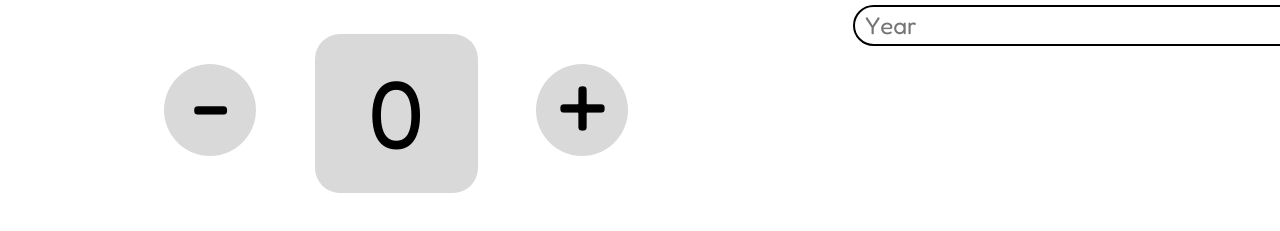
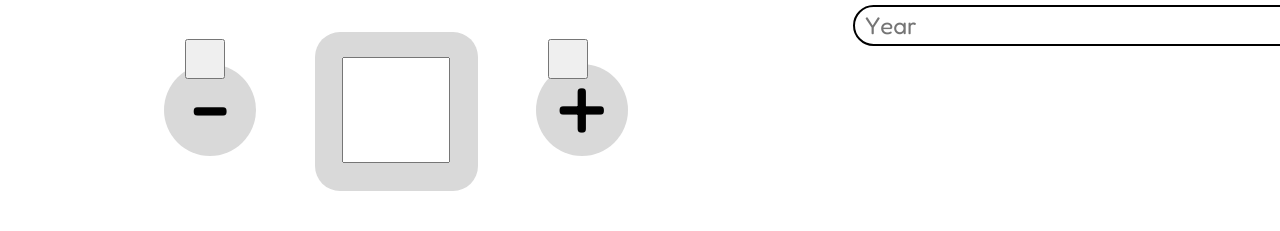
Before and after one commit to vishwamraval/TAMUHack_2023, a website: page public/pages/driver.html in a window 1280 px wide. Shown: the part 543-774 px from the top of the page. Drawn offline with Linux system fonts and the light colour scheme.

Commit message:
fixed seat adding buttons

```diff
--- a/public/pages/driver.html
+++ b/public/pages/driver.html
@@ -11,6 +11,18 @@
   <title>Ridelink | Driver</title>
   <link href="https://fonts.googleapis.com/css?family=Roboto" rel="stylesheet" />
   <link href="https://fonts.googleapis.com/css?family=Fredoka" rel="stylesheet" />
+  <script>
+    var i = 0;
+    function buttonClickUp() {
+        i++;
+        document.getElementById('inc').value = i;
+    }
+    function buttonClickDown() {
+        i--;
+        document.getElementById('inc').value = i;
+    }
+</script>
+
 </head>
 
 <body>
@@ -22,21 +34,20 @@
     <button class="topNavButton-history"><a href="history.html" class="link_dec">History</a></button>
     <button class="topNavButton-Home"><a href="../index.html" class="link_dec">Home</a></button>
   </div>
-  </div>
   <div class="drive">Driver</div>
   <div class="whereGOIN">Where are you going?</div>
   <input class="goinBOX" type="text">
   <div class="minusCircle"></div>
   <div class="plusCircle"></div>
   <div class="counterBox"></div>
-  <div class="counterNumber">0</div>
+  <input type="text" id="inc" class="counterNumber"><script>document.write(seats)</script></div>
   <div class="numSeats">How many seats do you have?</div>
   <div class="carMake">What car do you have?</div>
   <input class="carMakeQ" placeholder="Make" type="text">
   <input class="carModelQ" placeholder="Model" type="text">
   <input class="carYearQ" placeholder="Year" type="text">
-  <div class="actualMinus">-</div>
-  <div class="actualPlus">+</div>
+  <button onclick="buttonClickDown()" class="actualMinus">-</button>
+  <button onclick="buttonClickUp()" class="actualPlus">+</button>
 </body>
 
 </html>
--- a/public/styles.css
+++ b/public/styles.css
@@ -576,18 +576,20 @@
   width: 163px;
   height: 159px;
   left: 315px;
-  top: 577px;
+  top: 575px;
 
   background: #D9D9D9;
   border-radius: 25px;
 }
 
+
+
 .counterNumber {
   position: absolute;
-  width: 31px;
-  height: 57px;
-  left: 368px;
-  top: 598px;
+  width: 100px;
+  height: 100px;
+  left: 342px;
+  top: 600px;
 
   font-family: 'Fredoka';
   font-style: normal;
@@ -598,6 +600,7 @@
 
   color: #000000;
 }
+
 
 .numSeats {
   position: absolute;
@@ -690,28 +693,27 @@
 
 .actualMinus {
   position: absolute;
-  width: 42px;
-  height: 45px;
-  left: 193px;
-  top: 585px;
+  width: 40px;
+  height: 40px;
+  left: 185px;
+  top: 582px;
 
   font-family: 'Fredoka';
   font-style: normal;
   font-weight: 300;
   font-size: 96px;
-  line-height: 116px;
   text-align: center;
 
   color: #000000;
+}
 
-}
 
 .actualPlus {
   position: absolute;
-  width: 53px;
-  height: 116px;
-  left: 556px;
-  top: 583px;
+  width: 40px;
+  height: 40px;
+  left: 548px;
+  top: 582px;
 
   font-family: 'Fredoka';
   font-style: normal;
```
Also changed, not shown: buttons.js (added).
